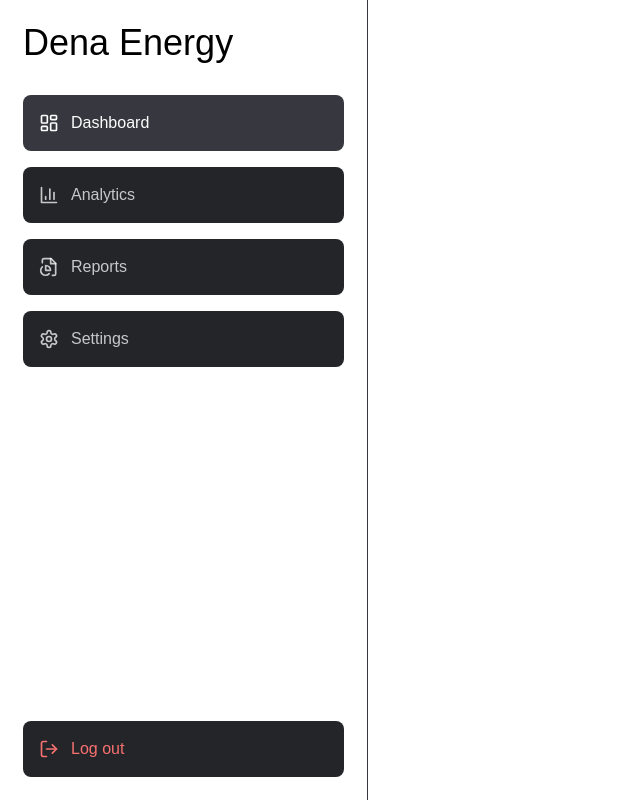
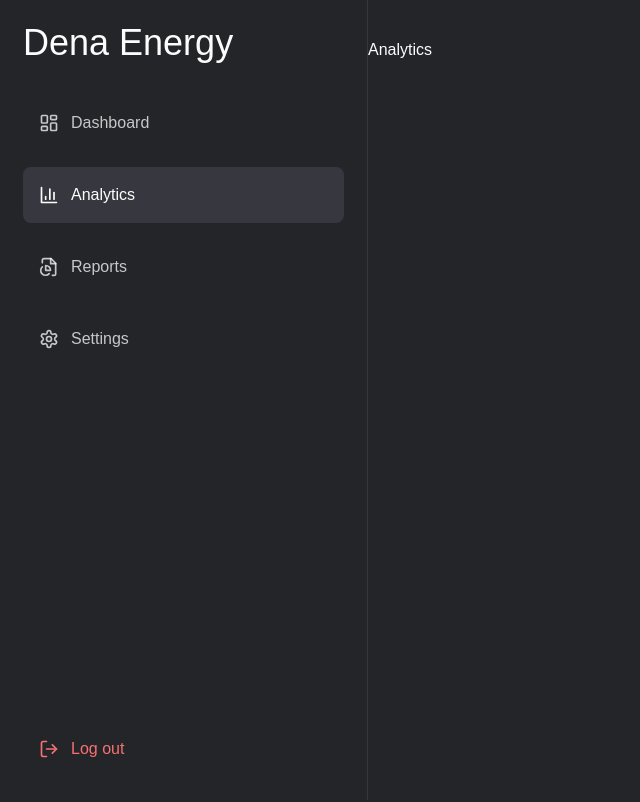
Before and after one commit to TrustfulDev/dena-energy-dashboard, a Next.js app: page /analytics in a window 1280 px wide. Before the commit this address had no page. Shown: the top 802 px of the page, without its empty margins (0-640 px from the left). Built offline with nearby package versions, Linux system fonts and the light colour scheme; a web font is replaced by a local one.

Commit message:
Nav Improvements + Pages
Tracks pathname to update current/active buttons. Initialized pages to test navigation.

```diff
--- /dev/null
+++ b/app/analytics/page.tsx
@@ -0,0 +1,7 @@
+export default function Analytics() {
+    return (
+        <div className="bg-[#242529] inline">
+            Analytics
+        </div>
+    )
+}
--- /dev/null
+++ b/app/reports/page.tsx
@@ -0,0 +1,7 @@
+export default function Reports() {
+    return (
+        <div className="bg-[#242529] inline">
+            Reports
+        </div>
+    )
+}
--- /dev/null
+++ b/app/settings/page.tsx
@@ -0,0 +1,7 @@
+export default function Settings() {
+    return (
+        <div className="bg-[#242529] inline">
+            Settings
+        </div>
+    )
+}
--- a/components/mobile-nav.tsx
+++ b/components/mobile-nav.tsx
@@ -1,3 +1,5 @@
+"use client"
+
 import {
     Menu,
     LayoutDashboard,
@@ -15,12 +17,14 @@ import {
 
 import { NavBtn } from "@/components/nav-btns"
 import { ThemeToggle } from "@/components/theme-toggle"
-
+import { usePathname } from "next/navigation"
 import Image from 'next/image'
 
 export const MobileNav = () => {
+    const pathname = usePathname();
+
     return (
-        <nav className="flex justify-between p-6 fixed w-full md:hidden">
+        <nav className="flex justify-between p-6 fixed w-full md:hidden bg-primary-bg">
             <Sheet>
                 <SheetTrigger><Menu /></SheetTrigger>
 
@@ -35,12 +39,11 @@ export const MobileNav = () => {
                     <h1 className="text-3xl mb-14">Dena Energy</h1>
 
                     <div className="flex flex-col gap-1 w-full">
-                        {/* NavBtn will need to be edited to include onClick function */}
-                        <NavBtn Icon={LayoutDashboard} text="Dashboard" active={true} className="" />
-                        <NavBtn Icon={BarChart3} text="Analytics" active={false} className="" />
-                        <NavBtn Icon={FilePieChart} text="Reports" active={false} className="" />
-                        <NavBtn Icon={Settings} text="Settings" active={false} className="" />
-                        <NavBtn Icon={LogOut} text="Log out" active={false} className="" />
+                        <NavBtn Icon={LayoutDashboard} text="Dashboard" link="/" active={pathname === "/"} className="" />
+                        <NavBtn Icon={BarChart3} text="Analytics" link="/analytics" active={pathname === "/analytics"} className="" />
+                        <NavBtn Icon={FilePieChart} text="Reports" link="/reports" active={pathname === "/reports"} className="" />
+                        <NavBtn Icon={Settings} text="Settings" link="/settings" active={pathname === "/settings"} className="" />
+                        <NavBtn Icon={LogOut} text="Log out" link="#" active={false} className="" />
                     </div>
                 </SheetContent>
             </Sheet>
--- a/components/nav-btns.tsx
+++ b/components/nav-btns.tsx
@@ -1,9 +1,11 @@
 import { Button } from "@/components/ui/button"
 import { LucideIcon } from "lucide-react"
+import Link from "next/link"
 
 interface NavBtnProps {
     Icon: LucideIcon,
     text: String,
+    link: String,
     active: Boolean
     className: String,
 }
@@ -11,12 +13,13 @@ interface NavBtnProps {
 export const NavBtn: React.FC<NavBtnProps> = ({
     Icon,
     text,
+    link,
     active,
     className
 }) => {
     return (
-        <Button variant="left" className={`hover:bg-primary-card hover:text-primary-text text-base py-7 ${active ? "text-primary-text bg-primary-card" : "text-faded-text"} ${className}`} >
-            <Icon className="mr-3 h-5 w-5" /> {text}
+        <Button variant="left" className={`hover:bg-primary-card hover:text-primary-text text-base py-7 ${active ? "text-primary-text bg-primary-card" : "text-faded-text"} ${className}`} asChild>
+            <Link href={`${link}`}><Icon className="mr-3 h-5 w-5" /> {text}</Link>
         </Button>
     )
 }
--- a/components/sidebar.tsx
+++ b/components/sidebar.tsx
@@ -1,3 +1,5 @@
+"use client"
+
 import {
     LayoutDashboard,
     BarChart3,
@@ -7,19 +9,22 @@ import {
 } from "lucide-react"
 
 import { NavBtn } from "@/components/nav-btns"
+import { usePathname } from "next/navigation"
 
 export const Sidebar = () => {
+    const pathname = usePathname();
+
     return (
         <aside className="hidden md:inline-flex flex-col gap-4 w-[368px] h-screen border-r border-primary-card p-[23px]">
             <header className="mb-4">
                 <h1 className="text-4xl">Dena Energy</h1>
             </header>
 
-            <NavBtn Icon={LayoutDashboard} text="Dashboard" active={true} className="" />
-            <NavBtn Icon={BarChart3} text="Analytics" active={false} className="" />
-            <NavBtn Icon={FilePieChart} text="Reports" active={false} className="" />
-            <NavBtn Icon={Settings} text="Settings" active={false} className="" />
-            <NavBtn Icon={LogOut} text="Log out" active={false} className="mt-auto text-red-400" />
+            <NavBtn Icon={LayoutDashboard} text="Dashboard" link="/" active={pathname === "/"} className="" />
+            <NavBtn Icon={BarChart3} text="Analytics" link="/analytics" active={pathname === "/analytics"} className="" />
+            <NavBtn Icon={FilePieChart} text="Reports" link="/reports" active={pathname === "/reports"} className="" />
+            <NavBtn Icon={Settings} text="Settings" link="/settings" active={pathname === "/settings"} className="" />
+            <NavBtn Icon={LogOut} text="Log out" link="#" active={false} className="mt-auto text-red-400" />
         </aside>
     )
 }
```
